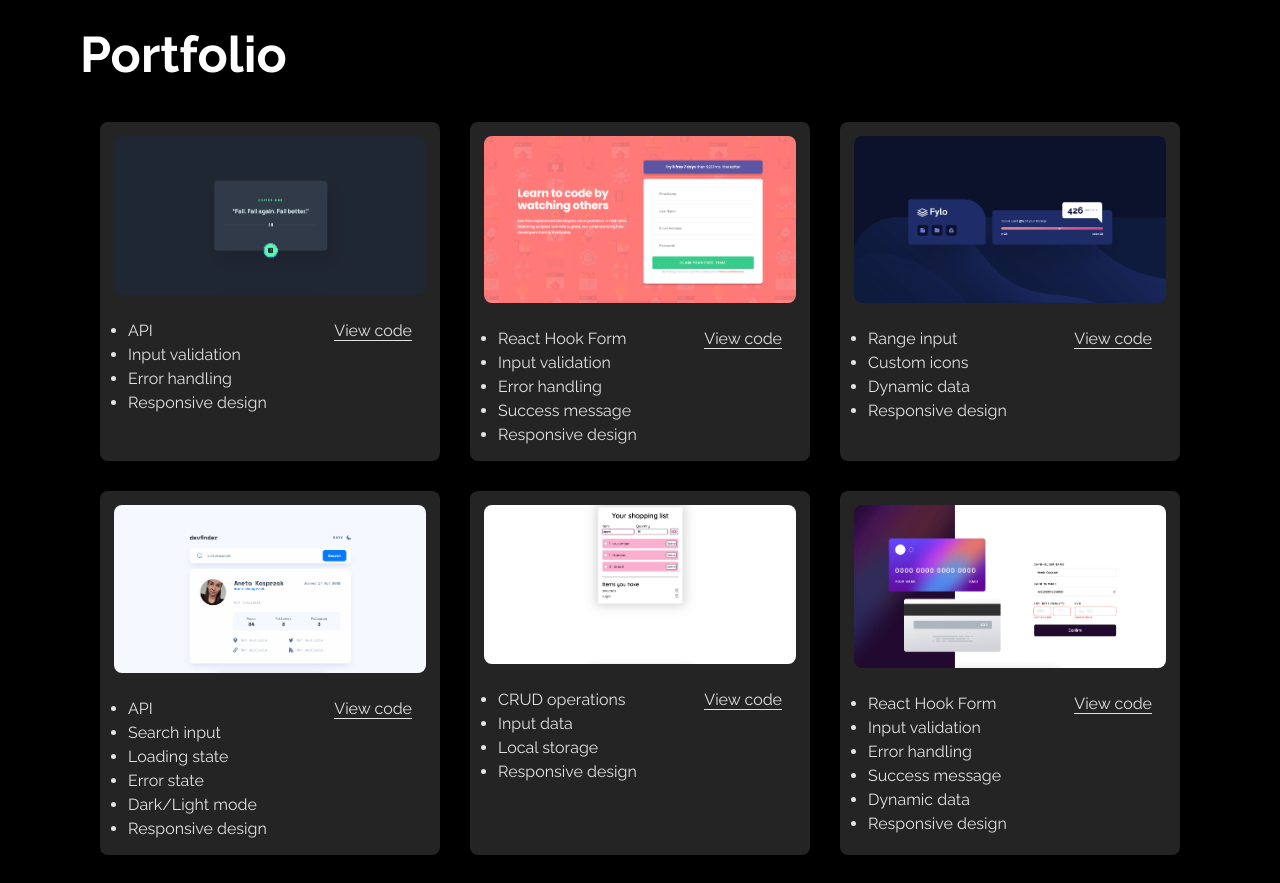
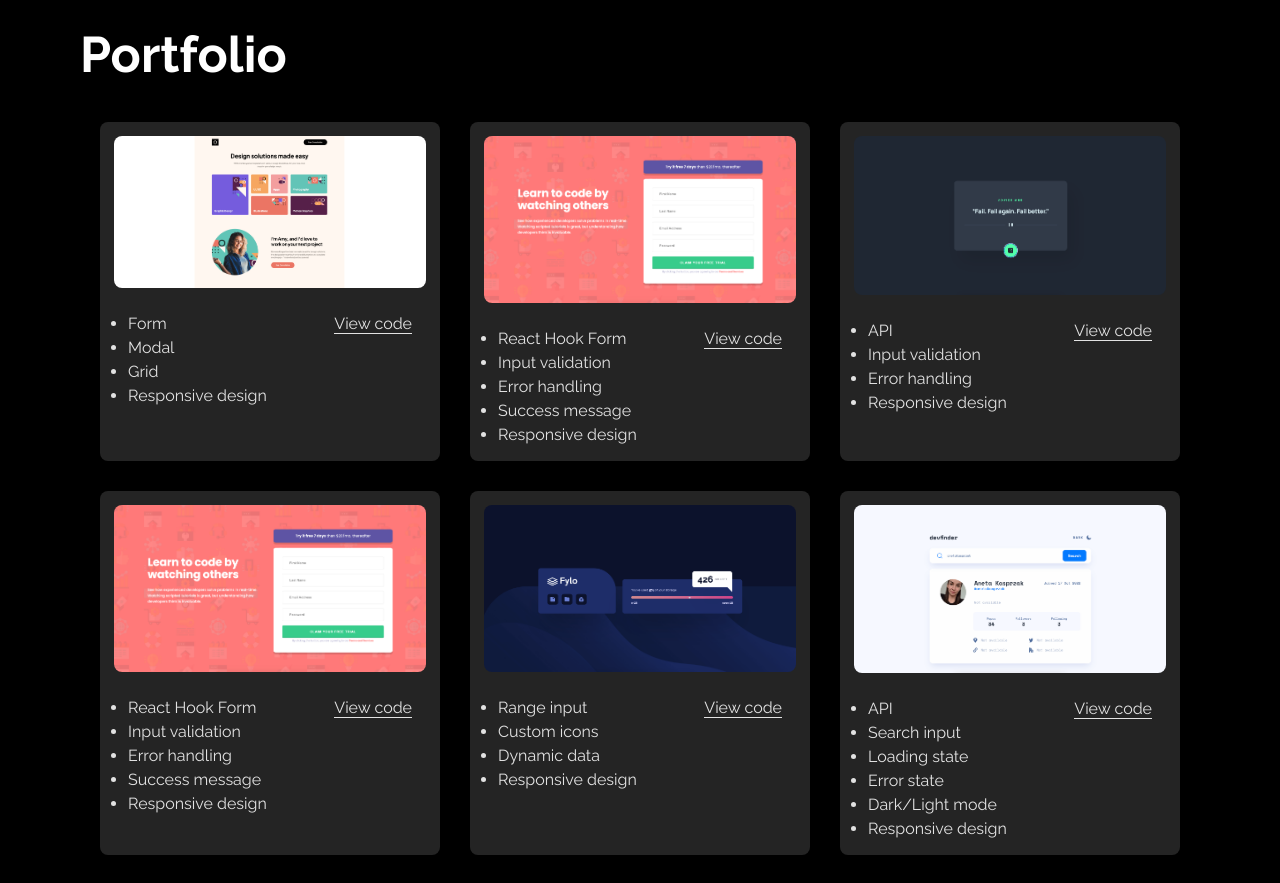
Before and after one commit to anetakasprzak/aneta-portfolio, a React (Vite) app: page / in a window 1280 px wide. Shown: the part 1460-2343 px from the top of the page. Built offline with nearby package versions, Linux system fonts and the light colour scheme.

Commit message:
add project

```diff
--- a/src/components/Projects/Projects.jsx
+++ b/src/components/Projects/Projects.jsx
@@ -2,6 +2,26 @@
 import "./Projects.css";
 
 const myProjects = [
+  {
+    id: 20,
+    img: "./assets/single-page-design-portfolio-2.png",
+    details: ["Form", "Modal", "Grid", "Responsive design"],
+    codeUrl:
+      "https://github.com/anetakasprzak/FM-single-page-design-portfolio-react",
+  },
+  {
+    id: 22,
+    img: "./assets/component-with-signup-form-screenshot.png",
+    details: [
+      "React Hook Form",
+      "Input validation",
+      "Error handling",
+      "Success message",
+      "Responsive design",
+    ],
+    codeUrl:
+      "https://github.com/anetakasprzak/FM-component-with-signup-form-react",
+  },
   {
     id: 21,
     img: "./assets/advice-generator-screenshot.png",
```
Also changed, not shown: public/assets/single-page-design-portfolio-2.png (added), public/assets/single-page-design-portfolio.png (added).
